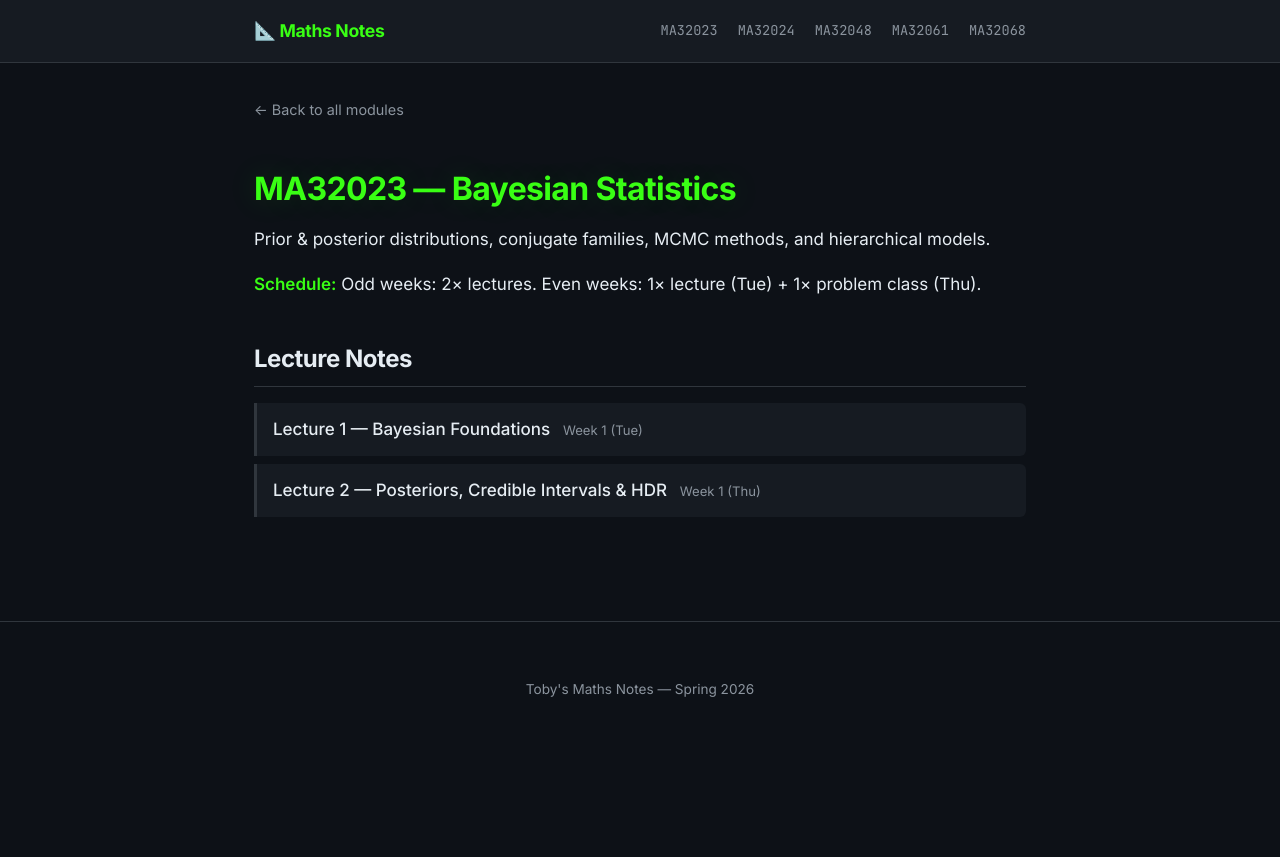
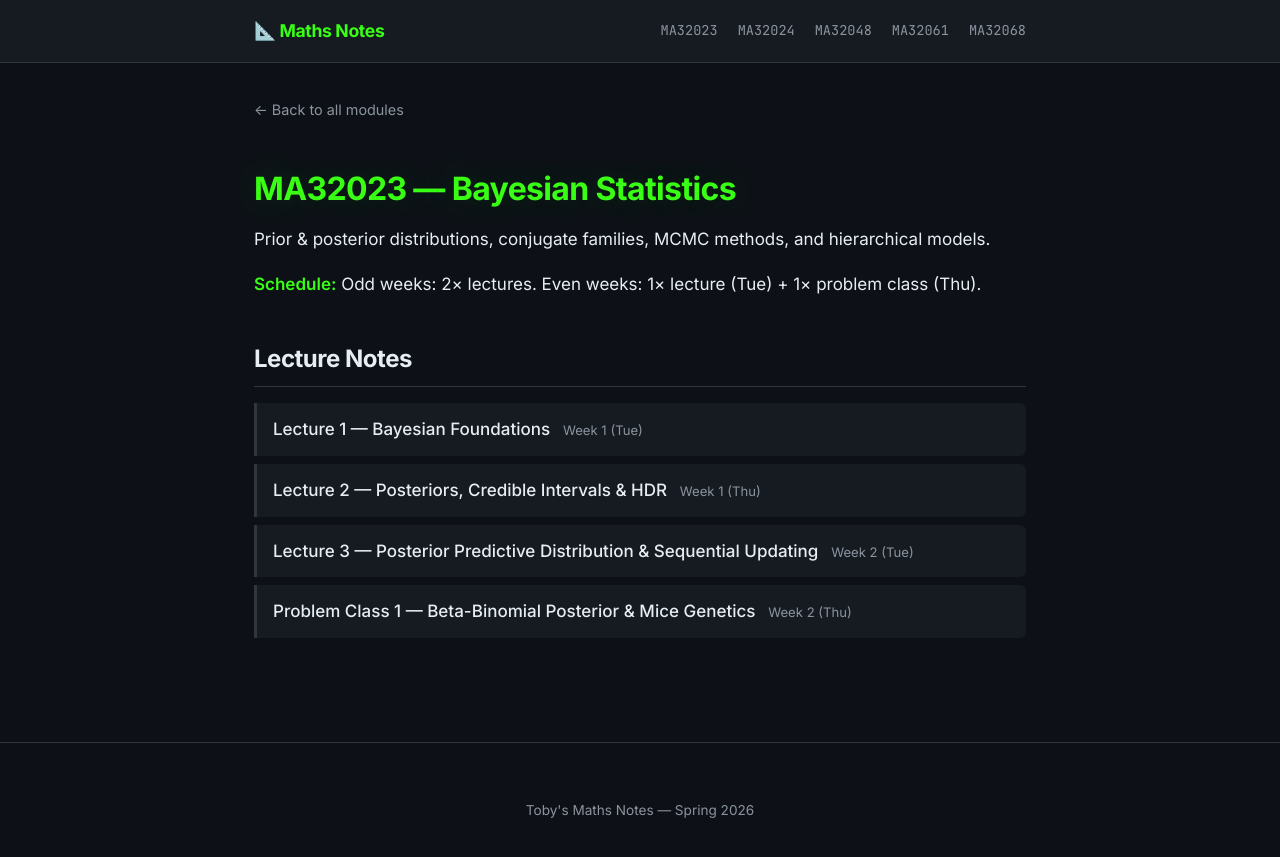
Before and after one commit to tobyjermy/Toby-Jermy-Notes, a Jekyll site: the page built from ma32023/index.md, in a window 1280 px wide. Shown: the top 857 px of the page. Built offline with Jekyll 4.4.1, drawn with Linux system fonts in a browser that asks for light colours.

Commit message:
Update index.md

```diff
--- a/ma32023/index.md
+++ b/ma32023/index.md
@@ -22,4 +22,12 @@ Prior & posterior distributions, conjugate families, MCMC methods, and hierarchi
     <a href="{{ '/ma32023/week1-lec2' | relative_url }}">Lecture 2 — Posteriors, Credible Intervals & HDR</a>
     <span class="date">Week 1 (Thu)</span>
   </li>
+  <li>
+    <a href="{{ '/ma32023/week2-lec3' | relative_url }}">Lecture 3 — Posterior Predictive Distribution & Sequential Updating</a>
+    <span class="date">Week 2 (Tue)</span>
+  </li>
+  <li>
+    <a href="{{ '/ma32023/week2-problems' | relative_url }}">Problem Class 1 — Beta-Binomial Posterior & Mice Genetics</a>
+    <span class="date">Week 2 (Thu)</span>
+  </li>
 </ul>
```
